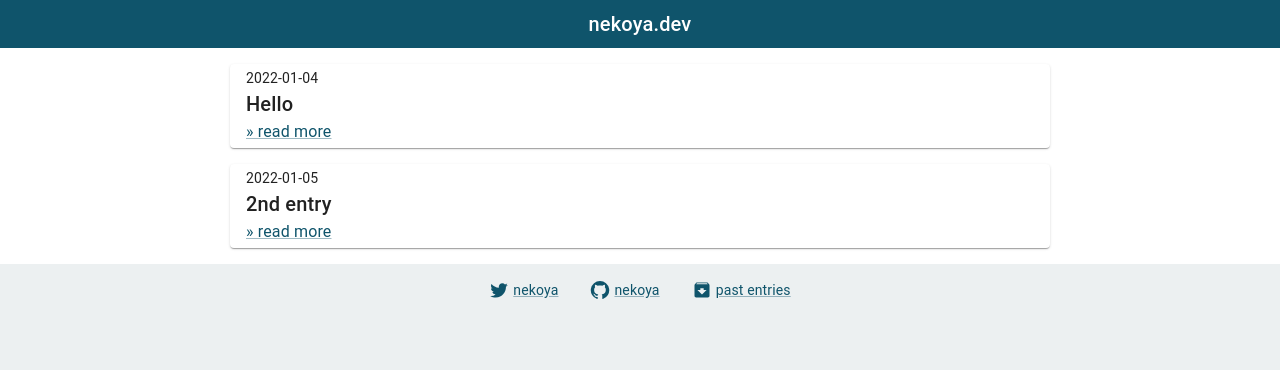
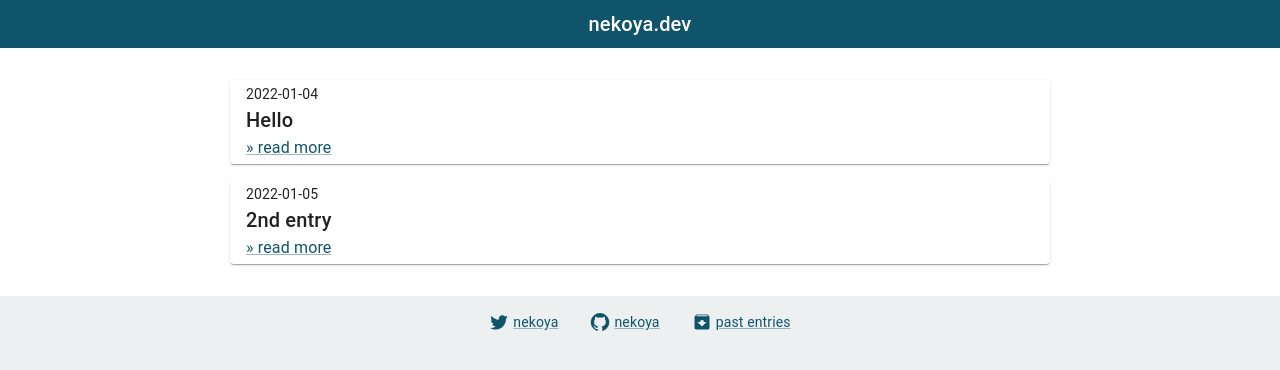
Before and after one commit to nekoya/vite-blog, a React (Vite) app: page / in a window 1280 px wide. Shown: the top 370 px of the page. Built offline with nearby package versions, Linux system fonts and the light colour scheme.

Commit message:
Keep margins to improve visibility

```diff
--- a/src/App.tsx
+++ b/src/App.tsx
@@ -28,7 +28,9 @@ export const App: React.VFC = () => {
             >
                 <Header />
                 <Container maxWidth="md">
-                    <Outlet />
+                    <Box my={4}>
+                        <Outlet />
+                    </Box>
                 </Container>
                 <Footer />
             </Box>
--- a/src/pages/PostDetail.tsx
+++ b/src/pages/PostDetail.tsx
@@ -66,7 +66,7 @@ export const PostDetail: React.VFC = () => {
         return <NotFound />;
     }
     return (
-        <Box m={2}>
+        <Box mx={2}>
             <RouterLink to="/">&laquo; back</RouterLink>
             <Paper sx={{ my: 2, px: 2, py: 0.5 }}>
                 <Typography variant="body2">{post.meta.published}</Typography>
--- a/src/pages/Posts.tsx
+++ b/src/pages/Posts.tsx
@@ -13,7 +13,7 @@ for (const path in modules) {
 
 export const Posts: React.VFC = () => {
     return (
-        <Box my={2}>
+        <Box>
             {posts.map((v) => (
                 <PostCard key={v.path} meta={v} />
             ))}
```
